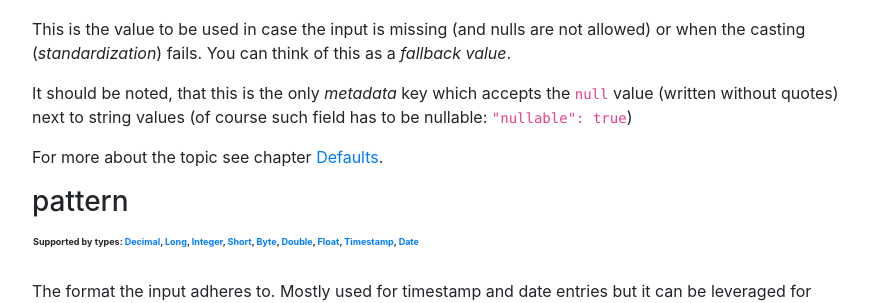
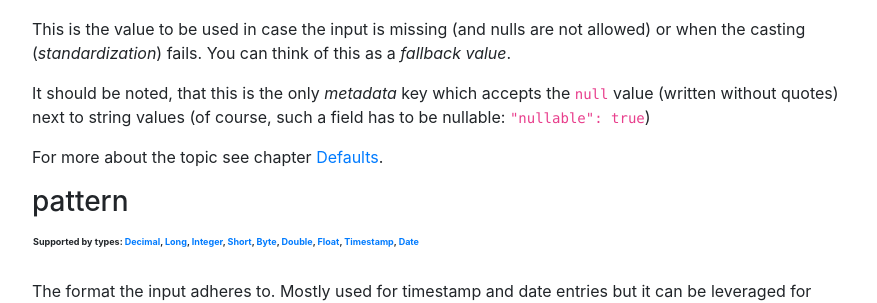
Before and after one commit to AbsaOSS/enceladus, a Jekyll site: the page built from _docs/1.0.0/usage-schema.md, in a window 1280 px wide and 900 px high, scrolled down 6636 px. Shown: the part 177-480 px from the top of the window, without its empty margins (338-1215 px from the left). Built offline with Jekyll 4.4.1, drawn with Linux system fonts in a browser that asks for light colours; nearby versions of some CDN libraries.

```diff
--- a/_docs/1.0.0/usage-schema.md
+++ b/_docs/1.0.0/usage-schema.md
@@ -328,7 +328,7 @@ allowed) or when the casting (*standardization*) fails.
 You can think of this as a *fallback value*.
 
 It should be noted, that this is the only _metadata_ key which accepts the `null` value (written without quotes) next to
-string values (of course such field has to be nullable: `"nullable": true`)
+string values (of course, such a field has to be nullable: `"nullable": true`)
 
 For more about the topic see chapter [Defaults](#defaults).
 
```
